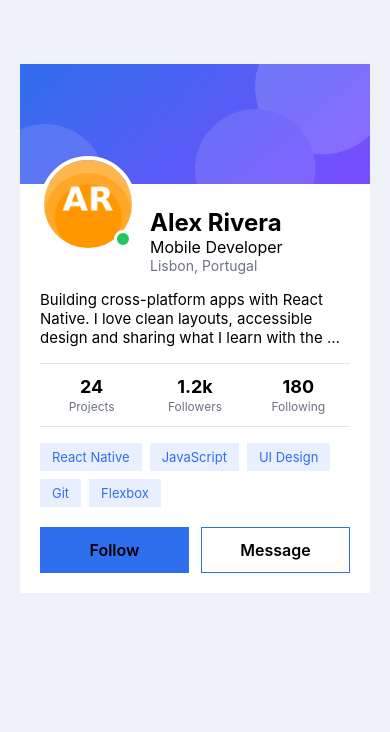
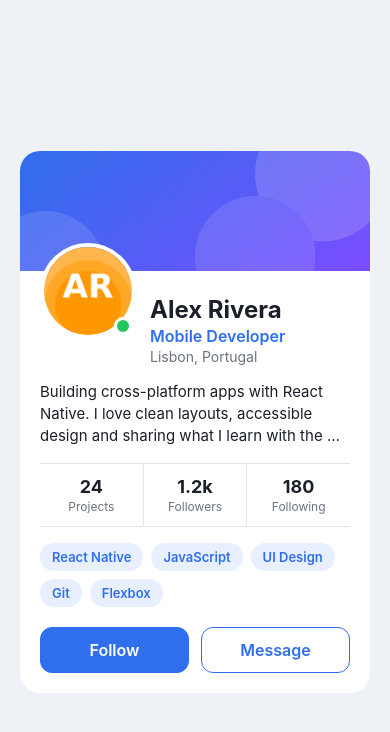
Before and after one commit to fgcardenas/profile-card, a React Native app: screen / in a window 390 px wide. Shown: the top 732 px of the page. Built offline with nearby package versions, Linux system fonts and the light colour scheme.

Commit message:
paso 5: pulido de estilos (COLORS, sombra, bordes redondeados y divisores)

```diff
--- a/App.js
+++ b/App.js
@@ -1,5 +1,5 @@
 // Profile Card — practical task (React Native basics)
-import { View, Text, Image, StyleSheet } from 'react-native';
+import { View, Text, Image, StyleSheet, Platform } from 'react-native';
 
 // Data to display. Do not change it.
 const BIO =
@@ -12,6 +12,17 @@ const STATS = [
 ];
 
 const SKILLS = ['React Native', 'JavaScript', 'UI Design', 'Git', 'Flexbox'];
+
+const COLORS = {
+  background: '#EEF1F6',
+  card: '#FFFFFF',
+  text: '#1B1F2A',
+  muted: '#6B7280',
+  primary: '#2F6FED',
+  primaryLight: '#E8EFFE',
+  border: '#E1E5EC',
+  online: '#22C55E',
+};
 
 export default function App() {
   return (
@@ -41,8 +52,11 @@ export default function App() {
           </Text>
 
           <View style={styles.statsRow}>
-            {STATS.map((stat) => (
-              <View key={stat.label} style={styles.stat}>
+            {STATS.map((stat, index) => (
+              <View
+                key={stat.label}
+                style={[styles.stat, index > 0 && styles.statDivider]}
+              >
                 <Text style={styles.statValue}>{stat.value}</Text>
                 <Text style={styles.statLabel}>{stat.label}</Text>
               </View>
@@ -59,10 +73,10 @@ export default function App() {
 
           <View style={styles.actions}>
             <View style={[styles.button, styles.buttonPrimary]}>
-              <Text style={styles.buttonText}>Follow</Text>
+              <Text style={[styles.buttonText, styles.buttonTextPrimary]}>Follow</Text>
             </View>
-            <View style={styles.button}>
-              <Text style={styles.buttonText}>Message</Text>
+            <View style={[styles.button, styles.buttonOutline]}>
+              <Text style={[styles.buttonText, styles.buttonTextOutline]}>Message</Text>
             </View>
           </View>
         </View>
@@ -74,12 +88,25 @@ export default function App() {
 const styles = StyleSheet.create({
   screen: {
     flex: 1,
-    paddingTop: 64,
+    justifyContent: 'center',
     paddingHorizontal: 20,
-    backgroundColor: '#EEF1F6',
+    backgroundColor: COLORS.background,
   },
   card: {
-    backgroundColor: '#FFFFFF',
+    backgroundColor: COLORS.card,
+    borderRadius: 20,
+    overflow: 'hidden',
+    ...Platform.select({
+      ios: {
+        shadowColor: COLORS.text,
+        shadowOffset: { width: 0, height: 8 },
+        shadowOpacity: 0.12,
+        shadowRadius: 16,
+      },
+      android: {
+        elevation: 6,
+      },
+    }),
   },
   banner: {
     width: '100%',
@@ -102,7 +129,7 @@ const styles = StyleSheet.create({
     height: 96,
     borderRadius: 48,
     borderWidth: 4,
-    borderColor: '#FFFFFF',
+    borderColor: COLORS.card,
   },
   badge: {
     position: 'absolute',
@@ -111,9 +138,9 @@ const styles = StyleSheet.create({
     width: 18,
     height: 18,
     borderRadius: 9,
-    backgroundColor: '#22C55E',
+    backgroundColor: COLORS.online,
     borderWidth: 3,
-    borderColor: '#FFFFFF',
+    borderColor: COLORS.card,
   },
   headerText: {
     flex: 1,
@@ -124,23 +151,30 @@ const styles = StyleSheet.create({
   name: {
     fontSize: 24,
     fontWeight: 'bold',
+    color: COLORS.text,
   },
   role: {
     fontSize: 16,
+    fontWeight: '600',
+    color: COLORS.primary,
+    marginTop: 2,
   },
   location: {
     fontSize: 14,
-    color: '#6B7280',
+    color: COLORS.muted,
+    marginTop: 2,
   },
   bio: {
     fontSize: 15,
+    lineHeight: 22,
+    color: COLORS.text,
     marginBottom: 16,
   },
   statsRow: {
     flexDirection: 'row',
     borderTopWidth: 1,
     borderBottomWidth: 1,
-    borderColor: '#E1E5EC',
+    borderColor: COLORS.border,
     marginBottom: 16,
   },
   stat: {
@@ -148,13 +182,18 @@ const styles = StyleSheet.create({
     alignItems: 'center',
     paddingVertical: 12,
   },
+  statDivider: {
+    borderLeftWidth: 1,
+    borderLeftColor: COLORS.border,
+  },
   statValue: {
     fontSize: 18,
     fontWeight: 'bold',
+    color: COLORS.text,
   },
   statLabel: {
     fontSize: 12,
-    color: '#6B7280',
+    color: COLORS.muted,
     marginTop: 2,
   },
   tags: {
@@ -166,11 +205,13 @@ const styles = StyleSheet.create({
   tag: {
     paddingVertical: 6,
     paddingHorizontal: 12,
-    backgroundColor: '#E8EFFE',
+    borderRadius: 999,
+    backgroundColor: COLORS.primaryLight,
   },
   tagText: {
     fontSize: 13,
-    color: '#2F6FED',
+    fontWeight: '600',
+    color: COLORS.primary,
   },
   actions: {
     flexDirection: 'row',
@@ -180,14 +221,24 @@ const styles = StyleSheet.create({
     flex: 1,
     alignItems: 'center',
     paddingVertical: 12,
+    borderRadius: 12,
     borderWidth: 1,
-    borderColor: '#2F6FED',
+    borderColor: COLORS.primary,
   },
   buttonPrimary: {
-    backgroundColor: '#2F6FED',
+    backgroundColor: COLORS.primary,
+  },
+  buttonOutline: {
+    backgroundColor: COLORS.card,
   },
   buttonText: {
     fontSize: 16,
     fontWeight: '600',
   },
+  buttonTextPrimary: {
+    color: COLORS.card,
+  },
+  buttonTextOutline: {
+    color: COLORS.primary,
+  },
 });
```
